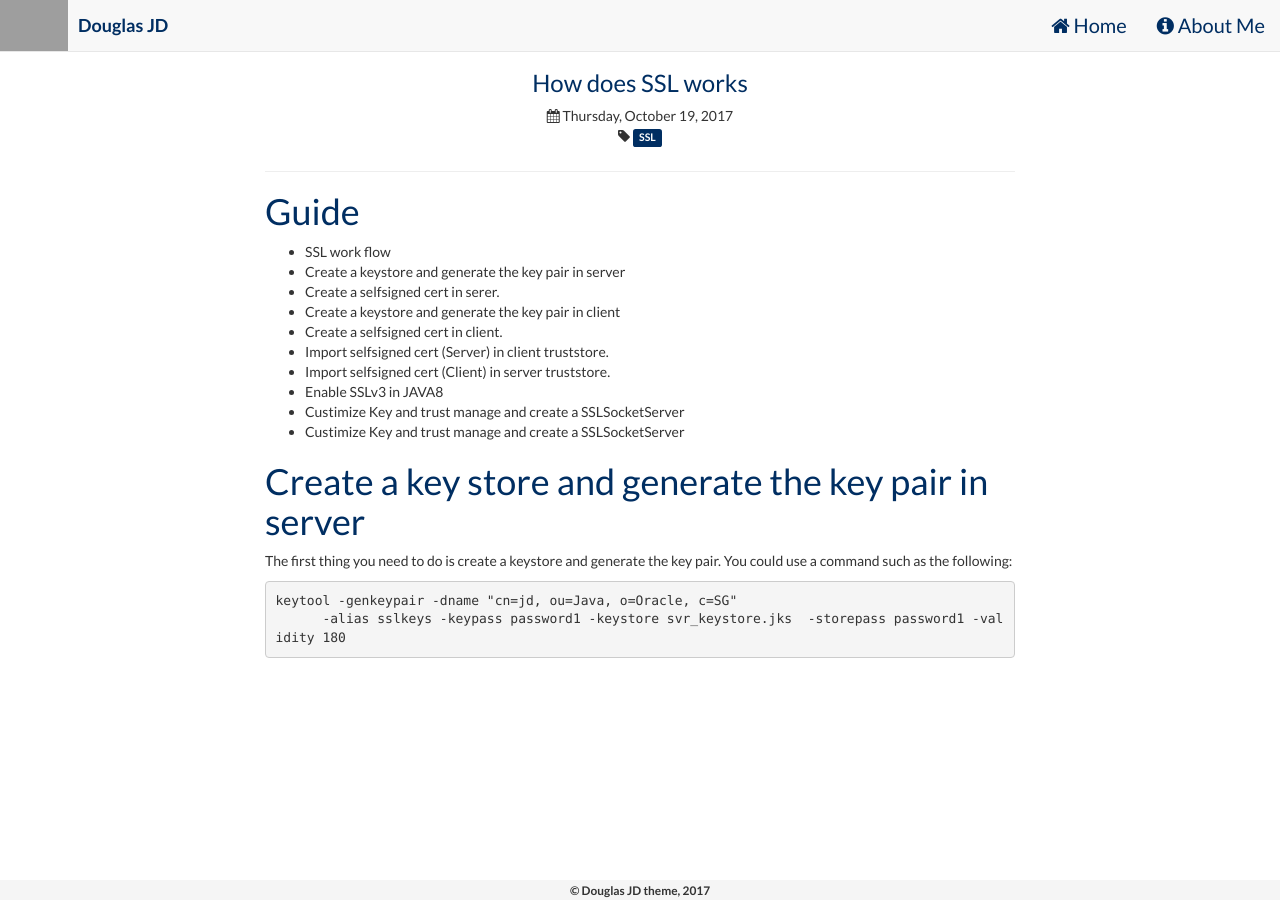
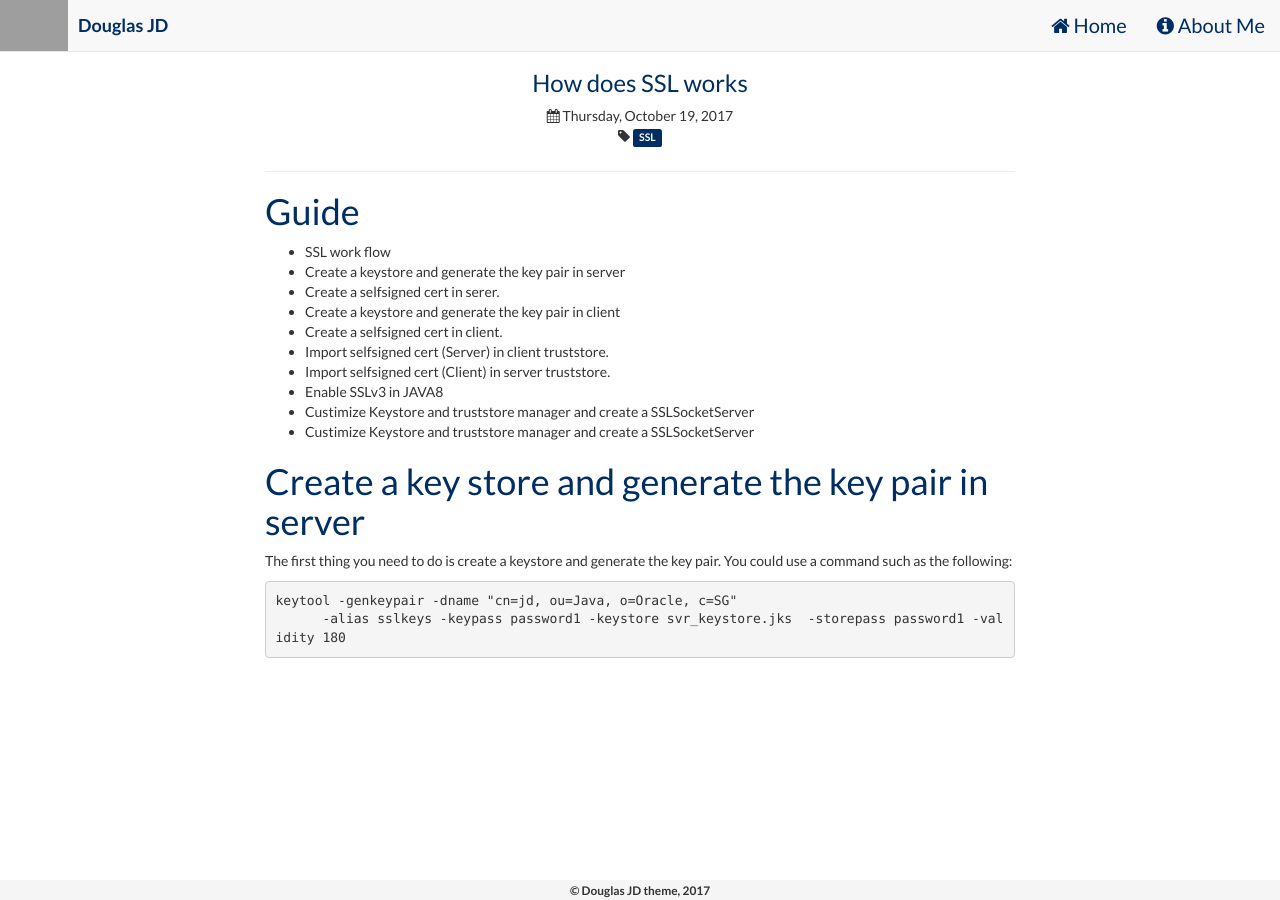
Before and after one commit to jd-xia/blog, a Jekyll site: the page built from _posts/2017-10-19-how-does-ssl-work.md, in a window 1280 px wide. Built offline with Jekyll 4.4.1, drawn with Linux system fonts in a browser that asks for light colours; nearby versions of some CDN libraries; grey boxes are pictures that could not be loaded.

Commit message:
update how does ssl work.md
draft

```diff
--- a/_posts/2017-10-19-how-does-ssl-work.md
+++ b/_posts/2017-10-19-how-does-ssl-work.md
@@ -17,8 +17,8 @@ Guide
 - Import selfsigned cert (Server) in client truststore.
 - Import selfsigned cert (Client) in server truststore.
 - Enable SSLv3 in JAVA8
-- Custimize Key and trust manage and create a SSLSocketServer
-- Custimize Key and trust manage and create a SSLSocketServer
+- Custimize Keystore and truststore manager and create a SSLSocketServer
+- Custimize Keystore and truststore manager and create a SSLSocketServer
 
 Create a key store and generate the key pair in server
 ============
```
